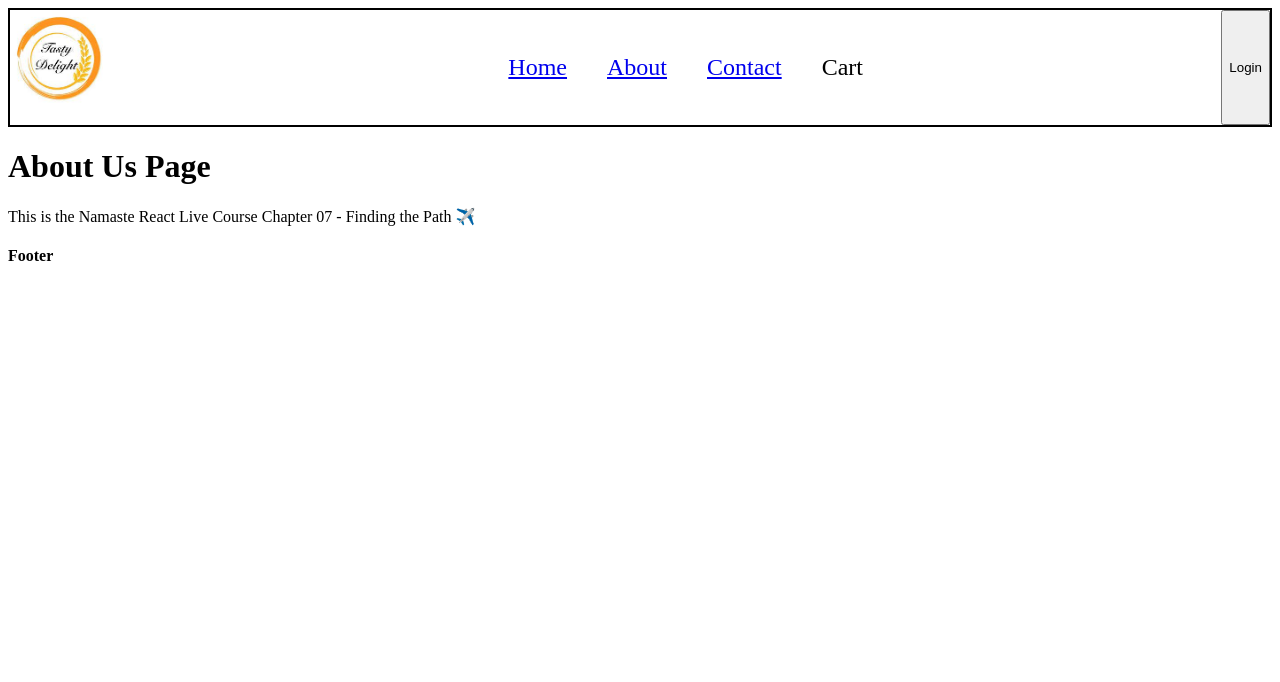
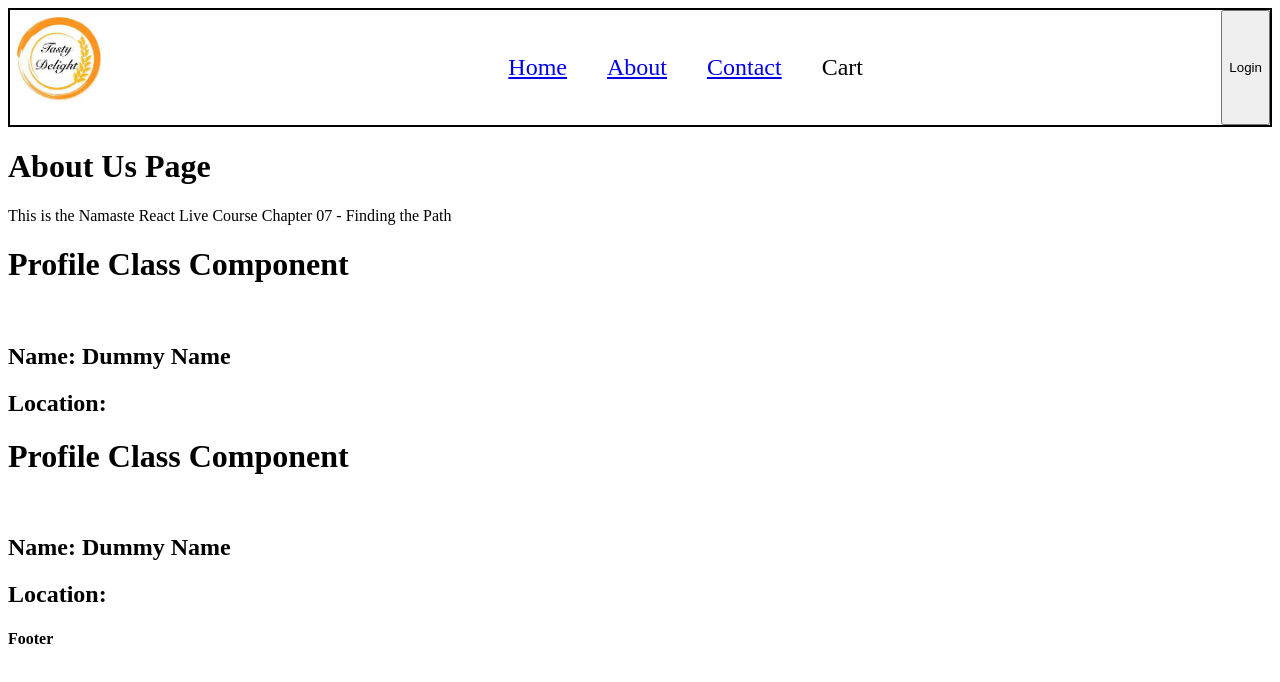
Before and after one commit to ErojiAruna/Tasty-Delights-App, a React (Vite) app: page /about in a window 1280 px wide. Shown: the top 682 px of the page. Built offline with nearby package versions, Linux system fonts and the light colour scheme.

Commit message:
Chapter-08

```diff
--- a/src/components/About.js
+++ b/src/components/About.js
@@ -1,13 +1,43 @@
-const About = () => {
+import React from 'react';
+import ProfileFunctionalComponent from './Profile';
+import Profile from './ProfileClass';
+
+class About extends React.Component {
+  constructor(props) {
+    super(props);
+    console.log('Parent - constructor');
+  }
+  componentDidMount() {
+    // Best place to make an Api call
+    console.log('Parent - componentDidMount');
+  }
+  render() {
+    console.log('parent - render');
     return (
       <div>
         <h1>About Us Page</h1>
         <p>
-        {' '}
-        This is the Namaste React Live Course Chapter 07 - Finding the Path ✈️
+          This is the Namaste React Live Course Chapter 07 - Finding the Path
         </p>
+
+        <Profile name={'First Child'} xyz="abc" />
+        <Profile name={'Second Child'} xyz="abc" />
       </div>
     );
-};
+  }
+}
 
 export default About;
+
+/**
+ *
+ * Parent Constructor
+ * Parent Render
+ *   First Child Constructor
+ *   First Child Render
+ *   Second Child Constructor
+ *   Second Child Render
+ *   First Child ComponentDidMount
+ *   Second Child ComponentDidMount
+ * Parent ComponentDidMount
+ */
--- a/src/components/Profile.js
+++ b/src/components/Profile.js
@@ -1,8 +1,22 @@
-import { useState } from 'react';
+import { useEffect, useState } from 'react';
 
 const Profile = (props) => {
   const [count, setCount] = useState(0);
-  const [count2, setCount2] = useState(1);
+
+  useEffect(() => {
+    // API Call
+    const timer = setInterval(() => {
+      console.log('Hello');
+    }, 1000);
+    console.log('useEffect');
+
+    return () => {
+      clearInterval(timer);
+      console.log('useEffect Return');
+    };
+  }, []);
+  console.log('render');
+
   return (
     <div>
       <h2>Profile Component</h2>
@@ -11,7 +25,6 @@ const Profile = (props) => {
       <button
         onClick={() => {
           setCount(1);
-          setCount2(2);
         }}
       >
         Count
@@ -19,3 +32,5 @@ const Profile = (props) => {
     </div>
   );
 };
+
+export default Profile;
--- a/src/components/ProfileClass.js
+++ b/src/components/ProfileClass.js
@@ -5,31 +5,48 @@ class Profile extends React.Component {
     super(props);
     // Create State
     this.state = {
-      count: 0,
-      count2: 0,
+      userInfo: {
+        name: 'Dummy Name',
+        location: 'Dummy Location',
+      },
     };
+    //console.log('Child - Constructor' + this.props.name);
+  }
+
+  componentDidMount() {
+    this.timer = setInterval(() => {
+      console.log('Hello');
+    }, 1000);
+    // API Calls
+    //console.log('Child - componentDidMount');
+  }
+
+  componentDidUpdate(prevProps, prevState) {
+    if (this.state.count !== prevState.count) {
+      //
+    }
+    if (this.state.count2 !== prevState.count2) {
+      // code
+    }
+    console.log('ComponentDidUpdate');
+  }
+  componentWillUnmount() {
+    clearInterval(this.timer);
+    //console.log("ComponentWillUnmount");
   }
 
   render() {
     const { count } = this.state;
+    console.log('Child -render' + this.props.name);
     return (
       <div>
         <h1> Profile Class Component </h1>
-        <h2>Name: {this.props.name}</h2>
-        <h2>XYZ: {this.props.xyz}</h2>
-        <h2>Count: {count}</h2>
-        <button
-          onClick={() => {
-            // WE DO NOT MUTATE STATE DIRECTLY
-            // Never do this.state = something
-            this.setState({
-              count: 1,
-            });
-          }}
-        >
-          SetCount
-        </button>
+        <img src={this.state.userInfo.avatar_url} />
+        <h2>Name: {this.state.userInfo.name}</h2>
+        <h2>Location: {this.state.userInfo.Location}</h2>
       </div>
     );
   }
 }
+
+export default Profile;
```
Also changed, not shown: src/App.js (+2 -5 lines). Lines whose indentation alone changed are shown as unchanged.
